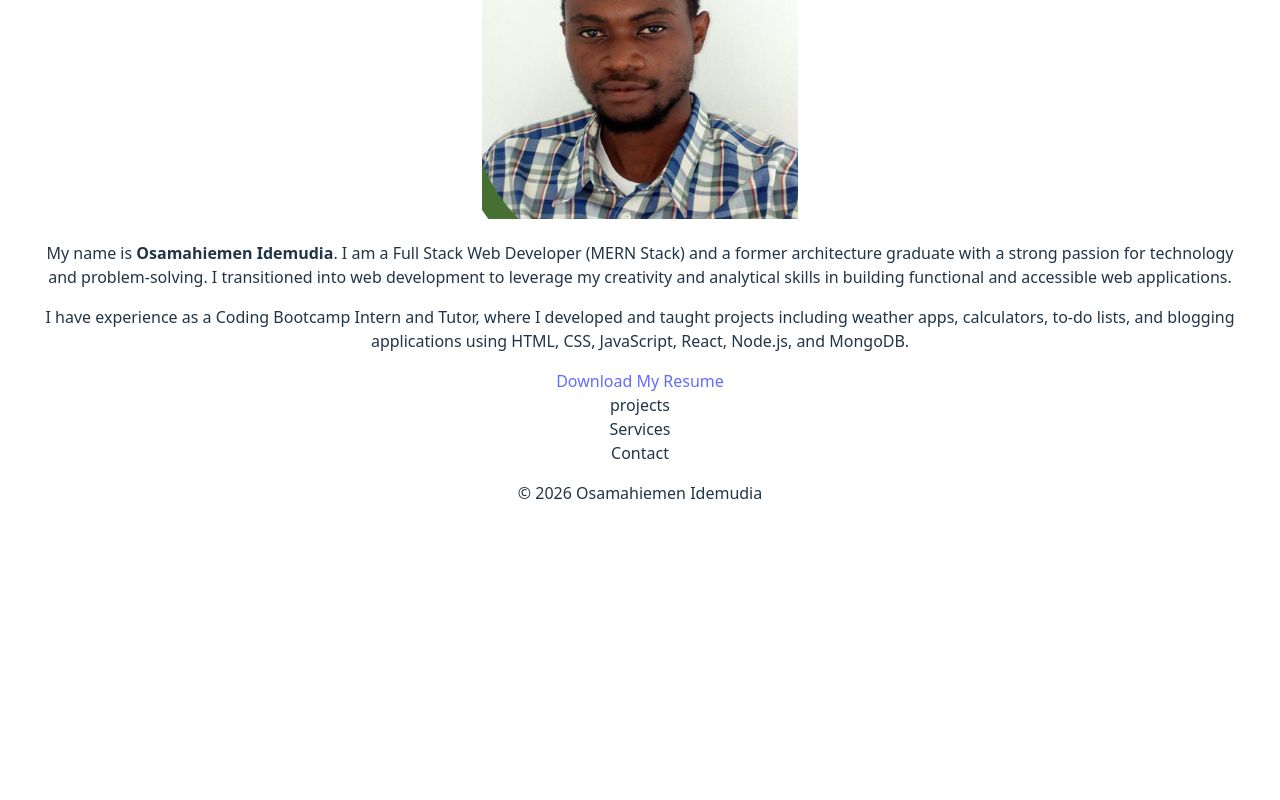
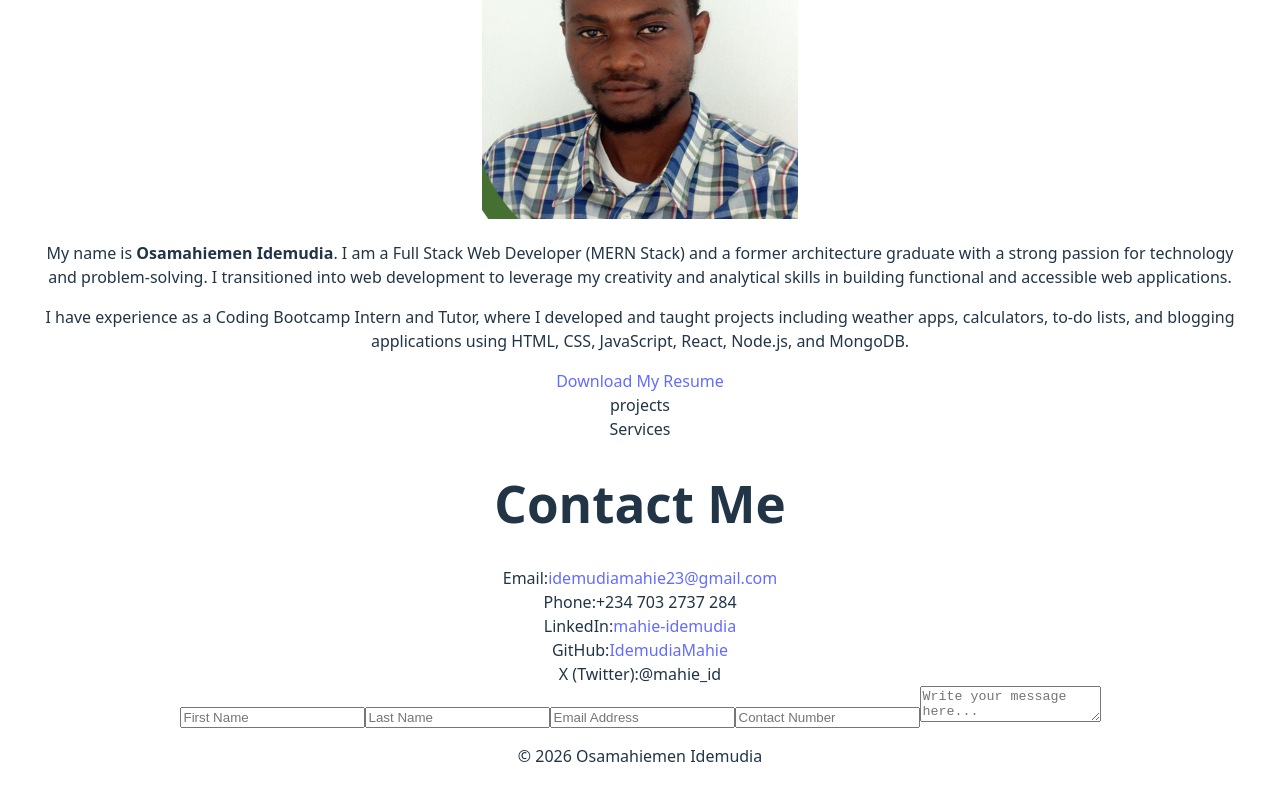
Before and after one commit to IdemudiaMahie/personal-portfolio, a React (Vite) app: page / in a window 1280 px wide. Shown: the part 694-1494 px from the top of the page. Before the commit the page ends 1247 px from the top, so only its background shows below. Built offline with nearby package versions, Linux system fonts and the light colour scheme.

Commit message:
Updated Contact.jsx
Pasted the code from HTML Project

```diff
--- a/src/pages/Contact.jsx
+++ b/src/pages/Contact.jsx
@@ -2,7 +2,55 @@
 
 function Contact() {
   return (
-    <div>Contact</div>
+    <>
+        <h1>Contact Me</h1>
+
+        <div className="contact-wrapper">
+            <section className="contact-info">
+                <div className="contact-item">
+                    <i className="fa-solid fa-envelope"></i>
+                    <span>Email:</span>
+                    <a href="mailto:idemudiamahie23@gmail.com">idemudiamahie23@gmail.com</a>
+                </div>
+
+                <div className="contact-item">
+                    <i className="fa-solid fa-phone"></i>
+                    <span>Phone:</span>
+                    <span>+234 703 2737 284</span>
+                </div>
+
+                <div className="contact-item">
+                    <i className="fa-brands fa-linkedin"></i>
+                    <span>LinkedIn:</span>
+                    <a href="https://www.linkedin.com/in/mahie-idemudia" target="_blank">
+                        mahie-idemudia
+                    </a>
+                </div>
+
+                <div className="contact-item">
+                    <i className="fa-brands fa-github"></i>
+                    <span>GitHub:</span>
+                    <a href="https://github.com/IdemudiaMahie" target="_blank">
+                        IdemudiaMahie
+                    </a>
+                </div>
+
+                <div className="contact-item">
+                    <i className="fa-brands fa-x-twitter"></i>
+                    <span>X (Twitter):</span>
+                    <span>@mahie_id</span>
+                </div>
+            </section>
+
+            <form action="index.html" method="GET">
+                <input type="text" name="firstName" placeholder="First Name" required />
+                <input type="text" name="lastName" placeholder="Last Name" required />
+                <input type="email" name="email" placeholder="Email Address" required />
+                <input type="text" name="phone" placeholder="Contact Number" />
+                <textarea name="message" placeholder="Write your message here..." required></textarea>
+            </form>
+        </div>
+    </>
   )
 }
 
```
